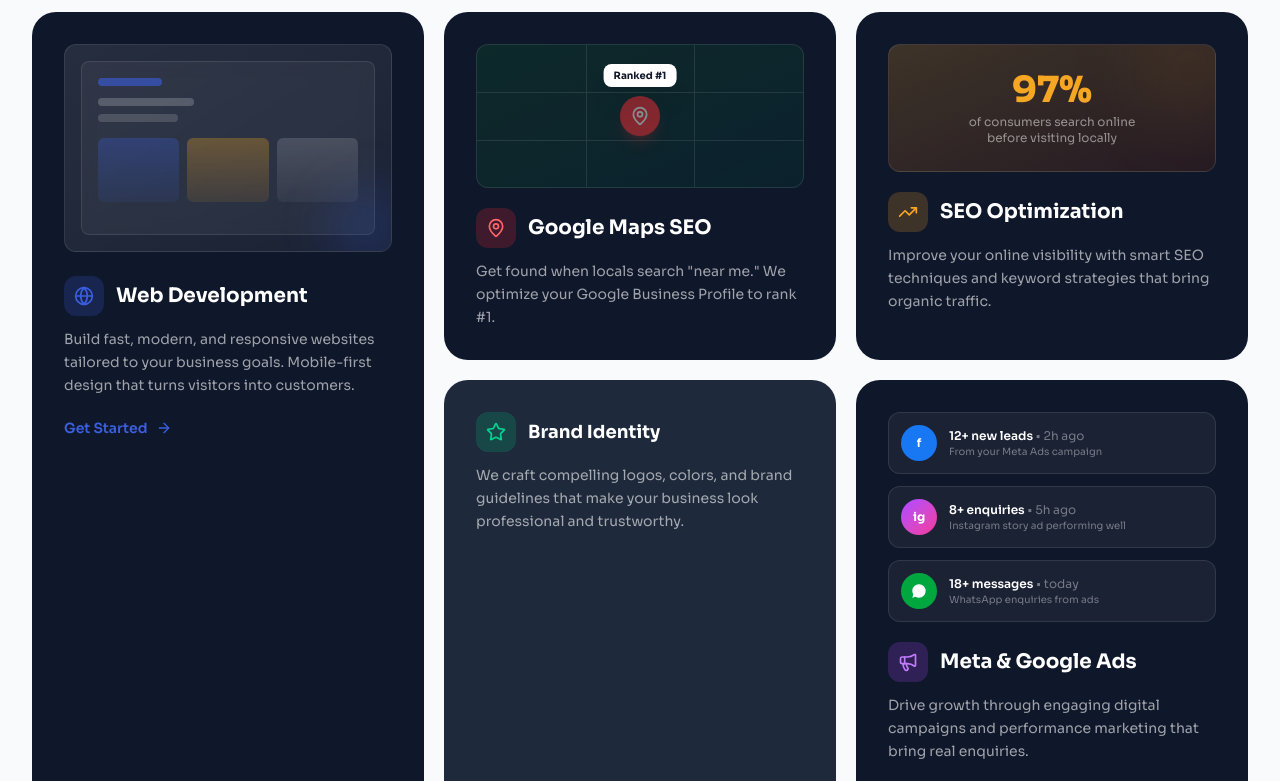
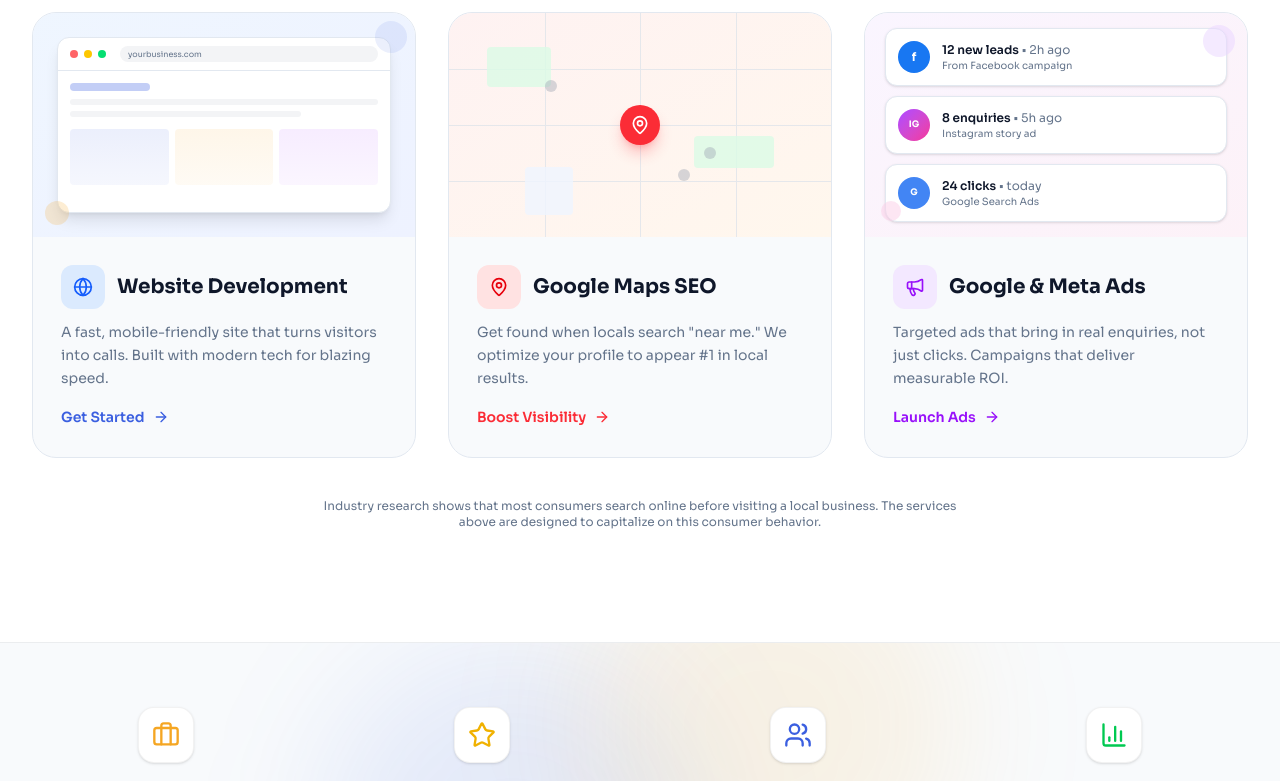
Before and after one commit to ynandakishorereddy/BuildVerse, a Next.js app: page / in a window 1280 px wide. Shown: the part 1120-1901 px from the top of the page. Built offline with nearby package versions, Linux system fonts and the light colour scheme.

Commit message:
Revert Services to light theme 3-col with animated visual effects

```diff
--- a/components/Services.tsx
+++ b/components/Services.tsx
@@ -1,13 +1,13 @@
 'use client';
 
-import { Globe, MapPin, Megaphone, ArrowRight, TrendingUp, Star, Users } from 'lucide-react';
+import { Globe, MapPin, Megaphone, ArrowRight } from 'lucide-react';
 import { useInView } from '@/hooks/useInView';
 
 export default function Services() {
   const { ref, isInView } = useInView(0.1);
 
   return (
-    <section id="services" className="py-16 sm:py-20 lg:py-28 bg-background">
+    <section id="services" className="py-16 sm:py-20 lg:py-28 bg-white">
       <div className="max-w-7xl mx-auto px-4 sm:px-6 lg:px-8">
 
         <div
@@ -21,166 +21,166 @@
               WHAT WE DO
             </p>
             <h2 className="text-3xl lg:text-4xl font-bold text-primary mb-4 font-sora">
-              What do we offer?
+              Three services, one team.
             </h2>
             <p className="text-base sm:text-lg text-muted max-w-2xl mx-auto">
               Pick one or combine them. Everything below is a concrete, real deliverable — no vague promises.
             </p>
           </div>
 
-          {/* Bento Grid Layout */}
-          <div className="grid grid-cols-1 sm:grid-cols-2 lg:grid-cols-3 gap-4 sm:gap-5 auto-rows-auto">
+          <div className="grid grid-cols-1 md:grid-cols-3 gap-5 sm:gap-8">
 
-            {/* Card 1 - Website Development (Large) */}
-            <div className={`sm:col-span-1 lg:row-span-2 bg-[#0F172A] rounded-2xl sm:rounded-3xl p-6 sm:p-8 group hover:shadow-2xl transition-all duration-500 relative overflow-hidden ${isInView ? 'animate-fade-in-up' : 'opacity-0'}`}>
-              {/* Decorative mockup */}
-              <div className="relative w-full h-40 sm:h-52 mb-6 rounded-xl overflow-hidden bg-gradient-to-br from-white/10 to-white/5 border border-white/10">
-                <div className="absolute inset-3 sm:inset-4 bg-white/5 backdrop-blur rounded-lg border border-white/10 p-3 sm:p-4">
-                  <div className="h-2 w-16 bg-link-blue/60 rounded-full mb-3"></div>
-                  <div className="h-2 w-24 bg-white/20 rounded-full mb-2"></div>
-                  <div className="h-2 w-20 bg-white/15 rounded-full mb-4"></div>
-                  <div className="grid grid-cols-3 gap-2">
-                    <div className="h-12 sm:h-16 bg-gradient-to-b from-link-blue/30 to-link-blue/10 rounded-md"></div>
-                    <div className="h-12 sm:h-16 bg-gradient-to-b from-accent/30 to-accent/10 rounded-md"></div>
-                    <div className="h-12 sm:h-16 bg-gradient-to-b from-white/15 to-white/5 rounded-md"></div>
+            {/* Card 1 - Website Development */}
+            <div className={`group bg-background rounded-2xl sm:rounded-3xl border border-border overflow-hidden hover:shadow-xl hover:-translate-y-2 transition-all duration-500 ${isInView ? 'animate-fade-in-up' : 'opacity-0'}`}>
+              {/* Animated visual area */}
+              <div className="relative h-48 sm:h-56 bg-gradient-to-br from-blue-50 to-indigo-50 overflow-hidden">
+                {/* Floating browser mockup */}
+                <div className="absolute inset-4 sm:inset-6 bg-white rounded-xl shadow-lg border border-border transition-transform duration-700 group-hover:scale-105 group-hover:-translate-y-1">
+                  {/* Browser bar */}
+                  <div className="flex items-center gap-1.5 px-3 py-2 border-b border-border">
+                    <div className="w-2 h-2 rounded-full bg-red-400"></div>
+                    <div className="w-2 h-2 rounded-full bg-yellow-400"></div>
+                    <div className="w-2 h-2 rounded-full bg-green-400"></div>
+                    <div className="ml-2 flex-1 bg-gray-100 rounded-full h-4 px-2 flex items-center">
+                      <span className="text-[8px] text-muted truncate">yourbusiness.com</span>
+                    </div>
                   </div>
-                </div>
-                <div className="absolute -bottom-4 -right-4 w-20 h-20 bg-link-blue/20 rounded-full blur-xl"></div>
-              </div>
-              <div className="flex items-center gap-3 mb-3">
-                <div className="w-10 h-10 rounded-xl bg-link-blue/20 flex items-center justify-center">
-                  <Globe className="w-5 h-5 text-link-blue" />
-                </div>
-                <h3 className="text-xl font-bold text-white font-sora">Web Development</h3>
-              </div>
-              <p className="text-white/60 text-sm leading-relaxed mb-5">
-                Build fast, modern, and responsive websites tailored to your business goals. Mobile-first design that turns visitors into customers.
-              </p>
-              <a href="/#contact" className="inline-flex items-center gap-2 text-sm font-semibold text-link-blue hover:text-white transition-colors group/link">
-                Get Started <ArrowRight className="w-4 h-4 group-hover/link:translate-x-1 transition-transform" />
-              </a>
-            </div>
-
-            {/* Card 2 - Google Maps (Medium with map mockup) */}
-            <div className={`bg-[#0F172A] rounded-2xl sm:rounded-3xl p-6 sm:p-8 group hover:shadow-2xl transition-all duration-500 relative overflow-hidden ${isInView ? 'animate-fade-in-up animate-delay-200' : 'opacity-0'}`}>
-              {/* Map mockup */}
-              <div className="relative w-full h-32 sm:h-36 mb-5 rounded-xl overflow-hidden bg-gradient-to-br from-green-900/30 to-emerald-900/20 border border-white/10">
-                <div className="absolute inset-0 flex items-center justify-center">
-                  <div className="relative">
-                    <div className="w-10 h-10 bg-red-500 rounded-full flex items-center justify-center shadow-lg shadow-red-500/30 animate-pulse">
-                      <MapPin className="w-5 h-5 text-white" />
-                    </div>
-                    <div className="absolute -top-8 left-1/2 -translate-x-1/2 bg-white rounded-lg px-2.5 py-1 shadow-xl whitespace-nowrap">
-                      <p className="text-[10px] font-bold text-primary">Ranked #1</p>
+                  {/* Page content mockup */}
+                  <div className="p-3">
+                    <div className="h-2 w-20 bg-link-blue/30 rounded-full mb-2 group-hover:w-24 transition-all duration-500"></div>
+                    <div className="h-1.5 w-full bg-gray-100 rounded-full mb-1.5"></div>
+                    <div className="h-1.5 w-3/4 bg-gray-100 rounded-full mb-3"></div>
+                    <div className="grid grid-cols-3 gap-1.5">
+                      <div className="h-10 sm:h-14 bg-gradient-to-b from-link-blue/10 to-link-blue/5 rounded group-hover:from-link-blue/20 transition-all duration-500"></div>
+                      <div className="h-10 sm:h-14 bg-gradient-to-b from-accent/10 to-accent/5 rounded group-hover:from-accent/20 transition-all duration-500 delay-75"></div>
+                      <div className="h-10 sm:h-14 bg-gradient-to-b from-purple-500/10 to-purple-500/5 rounded group-hover:from-purple-500/20 transition-all duration-500 delay-150"></div>
                     </div>
                   </div>
                 </div>
-                {/* Map grid lines */}
-                <div className="absolute inset-0 opacity-10">
-                  <div className="absolute top-1/3 w-full h-px bg-white"></div>
-                  <div className="absolute top-2/3 w-full h-px bg-white"></div>
-                  <div className="absolute left-1/3 h-full w-px bg-white"></div>
-                  <div className="absolute left-2/3 h-full w-px bg-white"></div>
+                {/* Floating elements that animate on hover */}
+                <div className="absolute top-2 right-2 w-8 h-8 bg-link-blue/10 rounded-full group-hover:scale-150 group-hover:bg-link-blue/20 transition-all duration-700"></div>
+                <div className="absolute bottom-3 left-3 w-6 h-6 bg-accent/20 rounded-full group-hover:scale-125 transition-all duration-500 delay-100"></div>
+              </div>
+              {/* Card content */}
+              <div className="p-5 sm:p-7">
+                <div className="flex items-center gap-3 mb-3">
+                  <div className="w-11 h-11 rounded-xl bg-blue-100 flex items-center justify-center group-hover:scale-110 group-hover:bg-blue-200 transition-all duration-300">
+                    <Globe className="w-5 h-5 text-blue-600" />
+                  </div>
+                  <h3 className="text-lg sm:text-xl font-bold text-primary font-sora">Website Development</h3>
                 </div>
+                <p className="text-sm text-muted leading-relaxed mb-4">
+                  A fast, mobile-friendly site that turns visitors into calls. Built with modern tech for blazing speed.
+                </p>
+                <a href="/#contact" className="inline-flex items-center gap-2 text-sm font-semibold text-link-blue hover:text-primary transition-colors group/link">
+                  Get Started <ArrowRight className="w-4 h-4 group-hover/link:translate-x-1 transition-transform" />
+                </a>
               </div>
-              <div className="flex items-center gap-3 mb-3">
-                <div className="w-10 h-10 rounded-xl bg-red-500/20 flex items-center justify-center">
-                  <MapPin className="w-5 h-5 text-red-400" />
-                </div>
-                <h3 className="text-xl font-bold text-white font-sora">Google Maps SEO</h3>
-              </div>
-              <p className="text-white/60 text-sm leading-relaxed">
-                Get found when locals search &quot;near me.&quot; We optimize your Google Business Profile to rank #1.
-              </p>
             </div>
 
-            {/* Card 3 - SEO (with stats) */}
-            <div className={`bg-[#0F172A] rounded-2xl sm:rounded-3xl p-6 sm:p-8 group hover:shadow-2xl transition-all duration-500 relative overflow-hidden ${isInView ? 'animate-fade-in-up animate-delay-400' : 'opacity-0'}`}>
-              {/* Decorative globe/wave */}
-              <div className="relative w-full h-28 sm:h-32 mb-5 rounded-xl overflow-hidden bg-gradient-to-br from-accent/20 to-orange-900/20 border border-white/10 flex items-center justify-center">
-                <div className="text-center">
-                  <p className="text-3xl sm:text-4xl font-extrabold text-accent font-sora">97%</p>
-                  <p className="text-[10px] sm:text-xs text-white/50 mt-1">of consumers search online<br/>before visiting locally</p>
+            {/* Card 2 - Google Maps SEO */}
+            <div className={`group bg-background rounded-2xl sm:rounded-3xl border border-border overflow-hidden hover:shadow-xl hover:-translate-y-2 transition-all duration-500 ${isInView ? 'animate-fade-in-up animate-delay-200' : 'opacity-0'}`}>
+              {/* Animated visual area */}
+              <div className="relative h-48 sm:h-56 bg-gradient-to-br from-red-50 to-orange-50 overflow-hidden">
+                {/* Map mockup */}
+                <div className="absolute inset-0">
+                  {/* Grid lines (roads) */}
+                  <div className="absolute top-1/4 w-full h-px bg-gray-200"></div>
+                  <div className="absolute top-1/2 w-full h-px bg-gray-200"></div>
+                  <div className="absolute top-3/4 w-full h-px bg-gray-200"></div>
+                  <div className="absolute left-1/4 h-full w-px bg-gray-200"></div>
+                  <div className="absolute left-1/2 h-full w-px bg-gray-200"></div>
+                  <div className="absolute left-3/4 h-full w-px bg-gray-200"></div>
+                  {/* Map blocks */}
+                  <div className="absolute top-[15%] left-[10%] w-16 h-10 bg-green-100/80 rounded-sm"></div>
+                  <div className="absolute top-[55%] right-[15%] w-20 h-8 bg-green-100/80 rounded-sm"></div>
+                  <div className="absolute bottom-[10%] left-[20%] w-12 h-12 bg-blue-50/80 rounded-sm"></div>
                 </div>
-                <div className="absolute -top-6 -right-6 w-24 h-24 bg-accent/10 rounded-full blur-2xl"></div>
+                {/* Animated pin */}
+                <div className="absolute top-1/2 left-1/2 -translate-x-1/2 -translate-y-1/2 z-10">
+                  <div className="relative group-hover:-translate-y-2 transition-transform duration-500">
+                    <div className="w-10 h-10 bg-red-500 rounded-full flex items-center justify-center shadow-lg shadow-red-500/30">
+                      <MapPin className="w-5 h-5 text-white" />
+                    </div>
+                    {/* Pulse ring */}
+                    <div className="absolute inset-0 w-10 h-10 bg-red-500/30 rounded-full animate-ping"></div>
+                  </div>
+                  {/* Info popup */}
+                  <div className="absolute -top-12 left-1/2 -translate-x-1/2 bg-white rounded-xl px-3 py-1.5 shadow-xl border border-border whitespace-nowrap opacity-0 group-hover:opacity-100 group-hover:-translate-y-1 transition-all duration-500">
+                    <p className="text-[10px] font-bold text-primary flex items-center gap-1">
+                      <span className="w-1.5 h-1.5 bg-green-500 rounded-full"></span> Ranked #1 nearby
+                    </p>
+                  </div>
+                </div>
+                {/* Other pins */}
+                <div className="absolute top-[30%] left-[25%] w-3 h-3 bg-gray-400 rounded-full opacity-40"></div>
+                <div className="absolute top-[60%] right-[30%] w-3 h-3 bg-gray-400 rounded-full opacity-40"></div>
+                <div className="absolute bottom-[25%] left-[60%] w-3 h-3 bg-gray-400 rounded-full opacity-40"></div>
               </div>
-              <div className="flex items-center gap-3 mb-3">
-                <div className="w-10 h-10 rounded-xl bg-accent/20 flex items-center justify-center">
-                  <TrendingUp className="w-5 h-5 text-accent" />
+              {/* Card content */}
+              <div className="p-5 sm:p-7">
+                <div className="flex items-center gap-3 mb-3">
+                  <div className="w-11 h-11 rounded-xl bg-red-100 flex items-center justify-center group-hover:scale-110 group-hover:bg-red-200 transition-all duration-300">
+                    <MapPin className="w-5 h-5 text-red-600" />
+                  </div>
+                  <h3 className="text-lg sm:text-xl font-bold text-primary font-sora">Google Maps SEO</h3>
                 </div>
-                <h3 className="text-xl font-bold text-white font-sora">SEO Optimization</h3>
+                <p className="text-sm text-muted leading-relaxed mb-4">
+                  Get found when locals search &quot;near me.&quot; We optimize your profile to appear #1 in local results.
+                </p>
+                <a href="/#contact" className="inline-flex items-center gap-2 text-sm font-semibold text-red-500 hover:text-primary transition-colors group/link">
+                  Boost Visibility <ArrowRight className="w-4 h-4 group-hover/link:translate-x-1 transition-transform" />
+                </a>
               </div>
-              <p className="text-white/60 text-sm leading-relaxed">
-                Improve your online visibility with smart SEO techniques and keyword strategies that bring organic traffic.
-              </p>
             </div>
 
-            {/* Card 4 - App/Product Debugging (Small) */}
-            <div className={`bg-[#1E293B] rounded-2xl sm:rounded-3xl p-6 sm:p-8 group hover:shadow-2xl transition-all duration-500 ${isInView ? 'animate-fade-in-up animate-delay-200' : 'opacity-0'}`}>
-              <div className="flex items-center gap-3 mb-3">
-                <div className="w-10 h-10 rounded-xl bg-emerald-500/20 flex items-center justify-center">
-                  <Star className="w-5 h-5 text-emerald-400" />
-                </div>
-                <h3 className="text-lg font-bold text-white font-sora">Brand Identity</h3>
-              </div>
-              <p className="text-white/60 text-sm leading-relaxed">
-                We craft compelling logos, colors, and brand guidelines that make your business look professional and trustworthy.
-              </p>
-            </div>
-
-            {/* Card 5 - Meta Ads (Medium with social proof) */}
-            <div className={`bg-[#0F172A] rounded-2xl sm:rounded-3xl p-6 sm:p-8 group hover:shadow-2xl transition-all duration-500 relative overflow-hidden ${isInView ? 'animate-fade-in-up animate-delay-400' : 'opacity-0'}`}>
-              {/* Social proof mockup */}
-              <div className="space-y-3 mb-5">
-                <div className="flex items-center gap-3 bg-white/5 rounded-xl p-3 border border-white/10">
-                  <div className="w-9 h-9 rounded-full bg-[#1877F2] flex items-center justify-center text-white font-bold text-xs shrink-0">f</div>
-                  <div className="flex-1 min-w-0">
-                    <p className="text-xs font-semibold text-white">12+ new leads <span className="text-white/40 font-normal">• 2h ago</span></p>
-                    <p className="text-[10px] text-white/40 truncate">From your Meta Ads campaign</p>
+            {/* Card 3 - Meta & Google Ads */}
+            <div className={`group bg-background rounded-2xl sm:rounded-3xl border border-border overflow-hidden hover:shadow-xl hover:-translate-y-2 transition-all duration-500 ${isInView ? 'animate-fade-in-up animate-delay-400' : 'opacity-0'}`}>
+              {/* Animated visual area */}
+              <div className="relative h-48 sm:h-56 bg-gradient-to-br from-purple-50 to-pink-50 overflow-hidden">
+                {/* Notification cards that animate */}
+                <div className="absolute inset-4 sm:inset-5 flex flex-col gap-2.5 justify-center">
+                  <div className="flex items-center gap-3 bg-white rounded-xl p-2.5 sm:p-3 shadow-sm border border-border group-hover:translate-x-1 transition-transform duration-500">
+                    <div className="w-8 h-8 rounded-full bg-[#1877F2] flex items-center justify-center text-white font-bold text-xs shrink-0">f</div>
+                    <div className="flex-1 min-w-0">
+                      <p className="text-[10px] sm:text-xs font-semibold text-primary">12 new leads <span className="text-muted font-normal">• 2h ago</span></p>
+                      <p className="text-[9px] sm:text-[10px] text-muted truncate">From Facebook campaign</p>
+                    </div>
+                  </div>
+                  <div className="flex items-center gap-3 bg-white rounded-xl p-2.5 sm:p-3 shadow-sm border border-border group-hover:translate-x-2 transition-transform duration-500 delay-75">
+                    <div className="w-8 h-8 rounded-full bg-gradient-to-br from-purple-500 to-pink-500 flex items-center justify-center text-white font-bold text-[9px] shrink-0">IG</div>
+                    <div className="flex-1 min-w-0">
+                      <p className="text-[10px] sm:text-xs font-semibold text-primary">8 enquiries <span className="text-muted font-normal">• 5h ago</span></p>
+                      <p className="text-[9px] sm:text-[10px] text-muted truncate">Instagram story ad</p>
+                    </div>
+                  </div>
+                  <div className="flex items-center gap-3 bg-white rounded-xl p-2.5 sm:p-3 shadow-sm border border-border group-hover:translate-x-3 transition-transform duration-500 delay-150">
+                    <div className="w-8 h-8 rounded-full bg-[#4285F4] flex items-center justify-center text-white font-bold text-[9px] shrink-0">G</div>
+                    <div className="flex-1 min-w-0">
+                      <p className="text-[10px] sm:text-xs font-semibold text-primary">24 clicks <span className="text-muted font-normal">• today</span></p>
+                      <p className="text-[9px] sm:text-[10px] text-muted truncate">Google Search Ads</p>
+                    </div>
                   </div>
                 </div>
-                <div className="flex items-center gap-3 bg-white/5 rounded-xl p-3 border border-white/10">
-                  <div className="w-9 h-9 rounded-full bg-gradient-to-br from-purple-500 to-pink-500 flex items-center justify-center text-white font-bold text-xs shrink-0">ig</div>
-                  <div className="flex-1 min-w-0">
-                    <p className="text-xs font-semibold text-white">8+ enquiries <span className="text-white/40 font-normal">• 5h ago</span></p>
-                    <p className="text-[10px] text-white/40 truncate">Instagram story ad performing well</p>
+                {/* Floating decorative elements */}
+                <div className="absolute top-3 right-3 w-8 h-8 bg-purple-200/50 rounded-full group-hover:scale-150 transition-all duration-700"></div>
+                <div className="absolute bottom-4 left-4 w-5 h-5 bg-pink-200/50 rounded-full group-hover:scale-125 transition-all duration-500 delay-100"></div>
+              </div>
+              {/* Card content */}
+              <div className="p-5 sm:p-7">
+                <div className="flex items-center gap-3 mb-3">
+                  <div className="w-11 h-11 rounded-xl bg-purple-100 flex items-center justify-center group-hover:scale-110 group-hover:bg-purple-200 transition-all duration-300">
+                    <Megaphone className="w-5 h-5 text-purple-600" />
                   </div>
+                  <h3 className="text-lg sm:text-xl font-bold text-primary font-sora">Google & Meta Ads</h3>
                 </div>
-                <div className="flex items-center gap-3 bg-white/5 rounded-xl p-3 border border-white/10">
-                  <div className="w-9 h-9 rounded-full bg-green-600 flex items-center justify-center text-white font-bold text-xs shrink-0">
-                    <svg className="w-4 h-4" viewBox="0 0 24 24" fill="currentColor"><path d="M17.472 14.382c-.297-.149-1.758-.867-2.03-.967-.273-.099-.471-.148-.67.15-.197.297-.767.966-.94 1.164-.173.199-.347.223-.644.075-.297-.15-1.255-.463-2.39-1.475-.883-.788-1.48-1.761-1.653-2.059-.173-.297-.018-.458.13-.606.134-.133.298-.347.446-.52.149-.174.198-.298.298-.497.099-.198.05-.371-.025-.52-.075-.149-.669-1.612-.916-2.207-.242-.579-.487-.5-.669-.51-.173-.008-.371-.01-.57-.01-.198 0-.52.074-.792.372-.272.297-1.04 1.016-1.04 2.479 0 1.462 1.065 2.875 1.213 3.074.149.198 2.096 3.2 5.077 4.487.709.306 1.262.489 1.694.625.712.227 1.36.195 1.871.118.571-.085 1.758-.719 2.006-1.413.248-.694.248-1.289.173-1.413-.074-.124-.272-.198-.57-.347z"/><path d="M12 2C6.477 2 2 6.477 2 12c0 1.89.525 3.66 1.438 5.168L2 22l4.832-1.438A9.955 9.955 0 0012 22c5.523 0 10-4.477 10-10S17.523 2 12 2z"/></svg>
-                  </div>
-                  <div className="flex-1 min-w-0">
-                    <p className="text-xs font-semibold text-white">18+ messages <span className="text-white/40 font-normal">• today</span></p>
-                    <p className="text-[10px] text-white/40 truncate">WhatsApp enquiries from ads</p>
-                  </div>
-                </div>
+                <p className="text-sm text-muted leading-relaxed mb-4">
+                  Targeted ads that bring in real enquiries, not just clicks. Campaigns that deliver measurable ROI.
+                </p>
+                <a href="/#contact" className="inline-flex items-center gap-2 text-sm font-semibold text-purple-600 hover:text-primary transition-colors group/link">
+                  Launch Ads <ArrowRight className="w-4 h-4 group-hover/link:translate-x-1 transition-transform" />
+                </a>
               </div>
-              <div className="flex items-center gap-3 mb-3">
-                <div className="w-10 h-10 rounded-xl bg-purple-500/20 flex items-center justify-center">
-                  <Megaphone className="w-5 h-5 text-purple-400" />
-                </div>
-                <h3 className="text-xl font-bold text-white font-sora">Meta & Google Ads</h3>
-              </div>
-              <p className="text-white/60 text-sm leading-relaxed mb-4">
-                Drive growth through engaging digital campaigns and performance marketing that bring real enquiries.
-              </p>
-              <a href="/#contact" className="inline-flex items-center gap-2 text-sm font-semibold text-accent hover:text-white transition-colors group/link">
-                Launch Campaigns <ArrowRight className="w-4 h-4 group-hover/link:translate-x-1 transition-transform" />
-              </a>
-            </div>
-
-            {/* Card 6 - Social Media (Small) */}
-            <div className={`bg-[#1E293B] rounded-2xl sm:rounded-3xl p-6 sm:p-8 group hover:shadow-2xl transition-all duration-500 ${isInView ? 'animate-fade-in-up animate-delay-200' : 'opacity-0'}`}>
-              <div className="flex items-center gap-3 mb-3">
-                <div className="w-10 h-10 rounded-xl bg-sky-500/20 flex items-center justify-center">
-                  <Users className="w-5 h-5 text-sky-400" />
-                </div>
-                <h3 className="text-lg font-bold text-white font-sora">Social Media</h3>
-              </div>
-              <p className="text-white/60 text-sm leading-relaxed">
-                We manage your social media presence to build community, increase brand awareness, and drive engagement.
-              </p>
             </div>
 
           </div>
```
